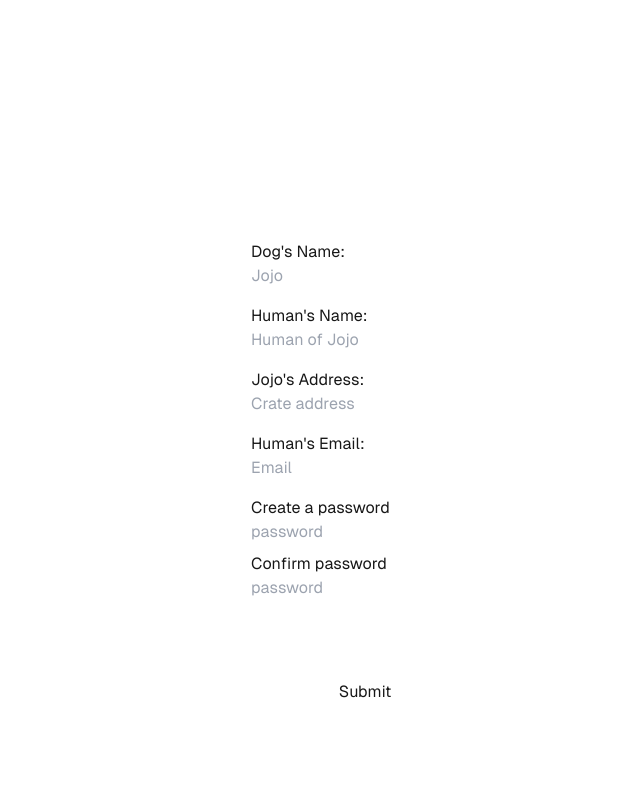
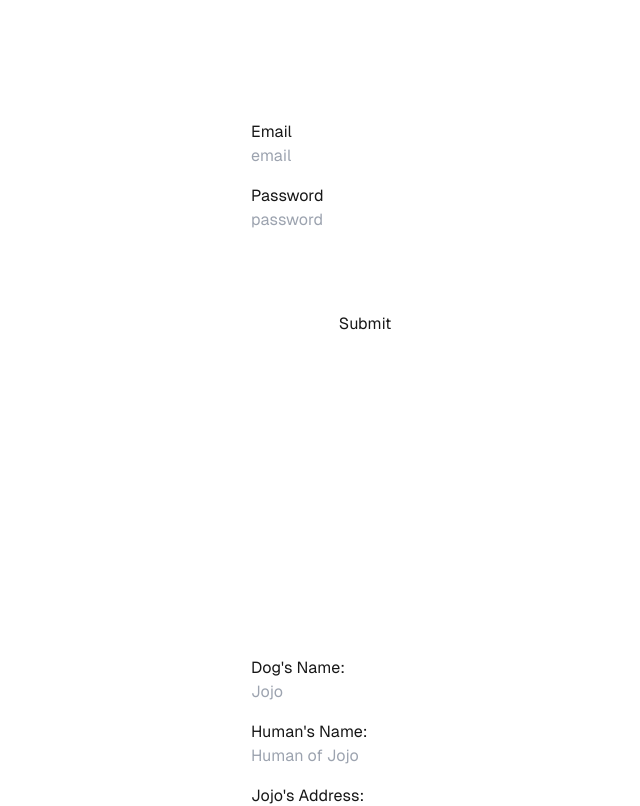
Before and after one commit to rwshen/ButtSnfr, a Next.js app in the folder frontend/: page / in a window 1280 px wide. Shown: the part 840-1646 px from the top of the page, without its empty margins (275-915 px from the left). Built offline with nearby package versions, Linux system fonts and the light colour scheme.

Commit message:
login form component

```diff
--- /dev/null
+++ b/frontend/src/components/Login.tsx
@@ -0,0 +1,18 @@
+import React, { useState } from 'react'
+export const LoginForm = () => {
+  const [email, setEmail] = useState < string > ('')
+  const [password, setPassword] = useState < string > ('')
+
+  return (
+    <div className='flex mt-40'>
+      <form className='flex flex-col'>
+        <label className='pr-4'>Email</label>
+        <input className='mb-4' type='email' placeholder='email' value={email} onChange={e => setEmail(e.currentTarget.value)} />
+        <label className='pr-4'>Password</label>
+        <input className='mb-20' type='password' placeholder='password' value={password} onChange={e => setPassword(e.currentTarget.value)} />
+
+        <button className='hover:text-yellow' type='submit'>Submit</button>
+      </form>
+    </div>
+  )
+}
--- a/frontend/src/components/Register.tsx
+++ b/frontend/src/components/Register.tsx
@@ -67,7 +67,7 @@ export const Register = () => {
         <input className='mb-4' type='text' name='address' placeholder='Crate address' value={address} onChange={e => setAddress(e.currentTarget.value)} />
 
         <label className='pr-4'>Human&apos;s Email:</label>
-        <input className='mb-4' name='email' type='text' placeholder='Email' value={email} onChange={e => setEmail(e.currentTarget.value)} />
+        <input className='mb-4' name='email' type='email' placeholder='Email' value={email} onChange={e => setEmail(e.currentTarget.value)} />
 
         <label className='pr-4'>Create a password</label>
         <input className='mb-2' name='password' type='text' placeholder='password' value={password} onChange={e => setPassword(e.currentTarget.value)} />
--- a/frontend/src/pages/index.tsx
+++ b/frontend/src/pages/index.tsx
@@ -2,6 +2,7 @@ import localFont from "next/font/local";
 import React, { useCallback, useEffect, useState } from "react";
 import Main from "./main";
 import { Register } from "../components/Register";
+import { LoginForm } from "@/components/Login";
 
 
 const geistSans = localFont({
@@ -23,6 +24,7 @@ export default function Home() {
       className={`${geistSans.variable} ${geistMono.variable} grid items-center justify-items-center min-h-screen p-8 pb-20 gap-16 sm:p-20 font-[family-name:var(--font-geist-sans)]`}
     >
      <Register />
+     <LoginForm />
     </div>
   );
 }
```
